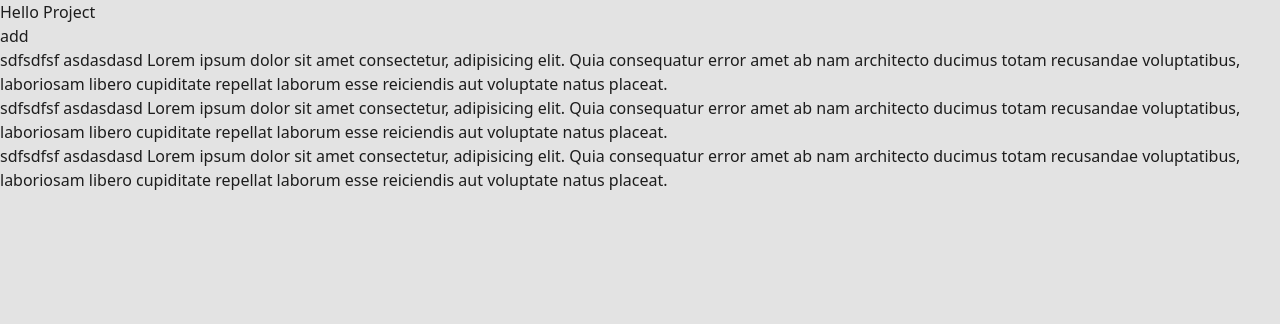
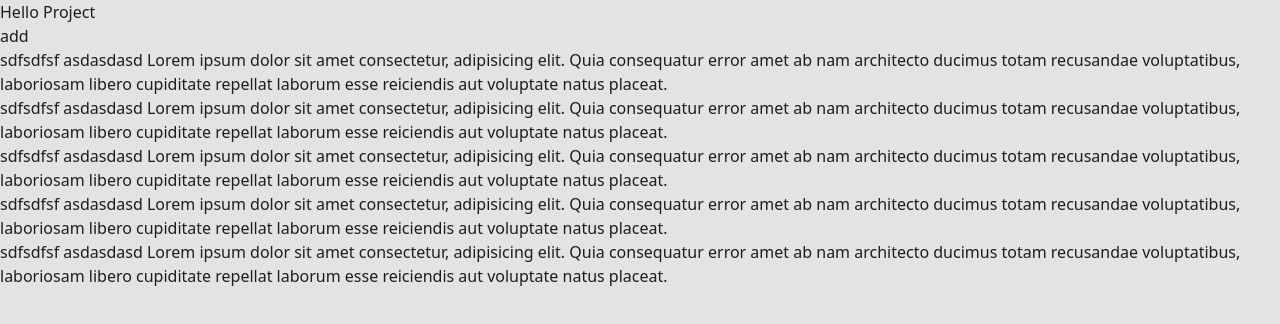
Before and after one commit to ysv-a/frontprojtest, a website built with Vite: page index.html in a window 1280 px wide. Built offline with nearby package versions, Linux system fonts and the light colour scheme.

Commit message:
add heade 2

```diff
--- a/index.html
+++ b/index.html
@@ -38,6 +38,18 @@
       aut voluptate natus placeat.
     </header>
 
+    <header>
+      sdfsdfsf asdasdasd Lorem ipsum dolor sit amet consectetur, adipisicing elit. Quia consequatur error amet ab nam
+      architecto ducimus totam recusandae voluptatibus, laboriosam libero cupiditate repellat laborum esse reiciendis
+      aut voluptate natus placeat.
+    </header>
+
+    <header>
+      sdfsdfsf asdasdasd Lorem ipsum dolor sit amet consectetur, adipisicing elit. Quia consequatur error amet ab nam
+      architecto ducimus totam recusandae voluptatibus, laboriosam libero cupiditate repellat laborum esse reiciendis
+      aut voluptate natus placeat.
+    </header>
+
     <script type="module" src="/src/index.js"></script>
   </body>
 </html>
```
